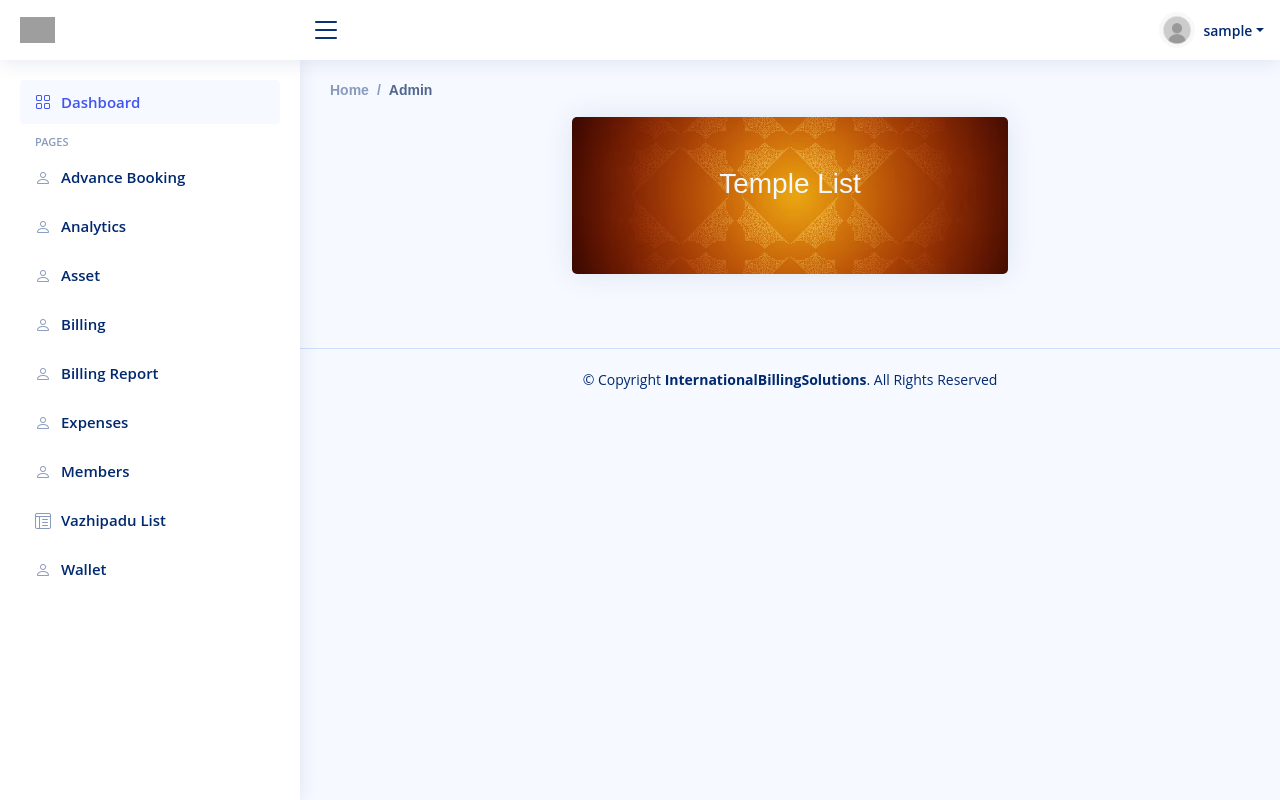
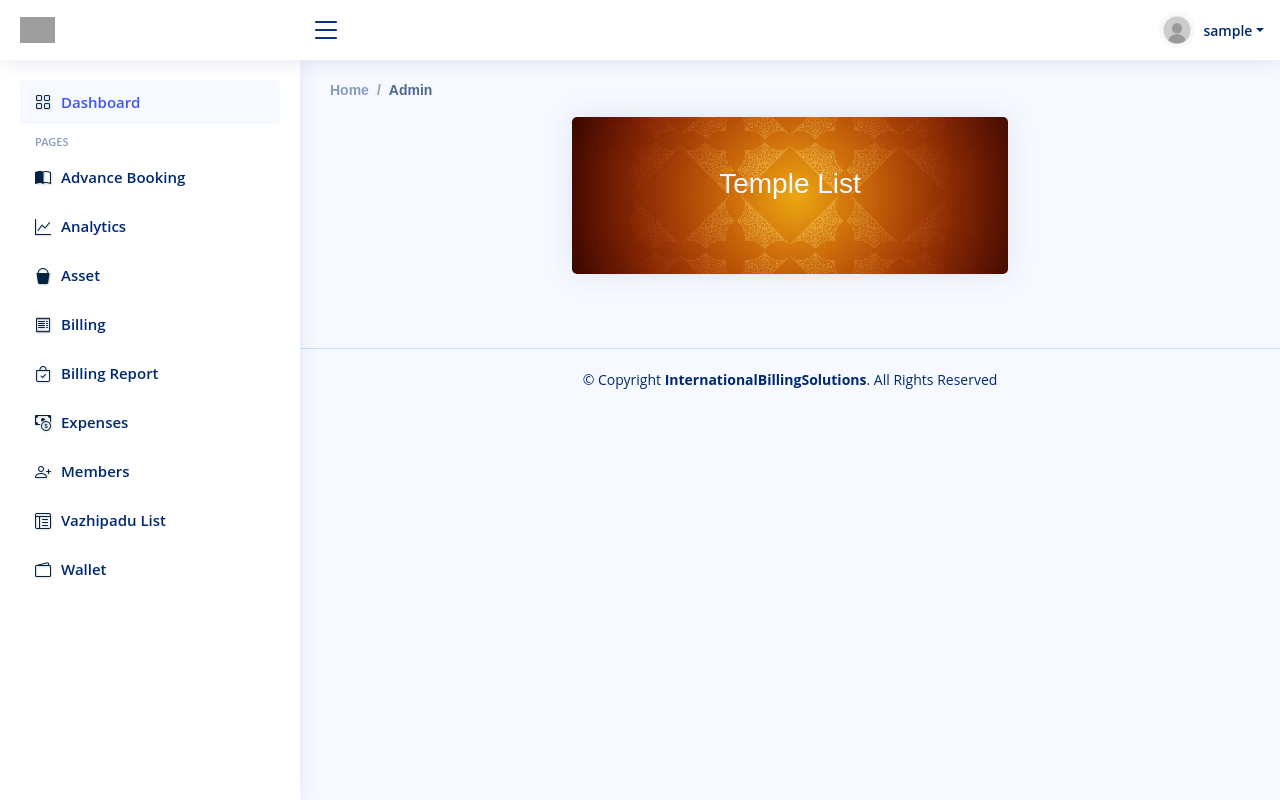
Before and after one commit to wazeem27/TempleKeeper, a Django app: page /setting/admin/ in a window 1280 px wide. Run offline with Django 5.2, Linux system fonts and the light colour scheme; the visitor is signed in with stand-in values (Sample User, id 1); some libraries are stand-ins or nearby versions; grey boxes are pictures that could not be loaded.

Commit message:
Address wallet review comments

```diff
--- a/temple_auth/templates/temple_auth/new_base.html
+++ b/temple_auth/templates/temple_auth/new_base.html
@@ -104,7 +104,7 @@
 
       <li class="nav-item">
         <a class="nav-link " href="{% url 'dashboard' %}">
-          <i class="bi bi-grid"></i>
+          <i class="bi bi-grid" style="color: #022242; text-shadow: 1px 1px 2px rgba(0, 0, 0, 0.2);"></i>
           <span>Dashboard</span>
         </a>
       </li><!-- End Dashboard Nav -->
@@ -112,55 +112,55 @@
       <li class="nav-heading">Pages</li>
       <li class="nav-item">
         <a class="nav-link collapsed" href="#">
-          <i class="bi bi-person"></i>
+          <i class="bi bi-book-half" style="color: #022242; text-shadow: 1px 1px 2px rgba(0, 0, 0, 0.2);"></i>
           <span>Advance Booking</span>
         </a>
       </li><!-- End Profile Page Nav -->
       <li class="nav-item">
         <a class="nav-link collapsed" href="#">
-          <i class="bi bi-person"></i>
+          <i class="bi bi-graph-up" style="color: #022242; text-shadow: 1px 1px 2px rgba(0, 0, 0, 0.2);"></i>
           <span>Analytics</span>
         </a>
       </li><!-- End Profile Page Nav -->
       <li class="nav-item">
         <a class="nav-link collapsed" href="#">
-          <i class="bi bi-person"></i>
+          <i class="bi bi-bucket-fill" style="color: #022242; text-shadow: 1px 1px 2px rgba(0, 0, 0, 0.2);"></i>
           <span>Asset</span>
         </a>
       </li><!-- End Profile Page Nav -->
       <li class="nav-item">
         <a class="nav-link collapsed" href="{% url 'add-bill' %}">
-          <i class="bi bi-person"></i>
+          <i class="bi bi-receipt" style="color: #022242; text-shadow: 1px 1px 2px rgba(0, 0, 0, 0.2);"></i>
           <span>Billing</span>
         </a>
       </li><!-- End Profile Page Nav -->
       <li class="nav-item">
         <a class="nav-link collapsed" href="{% url 'bill-list' %}">
-          <i class="bi bi-person"></i>
+          <i class="bi bi-bag-check" style="color: #022242; text-shadow: 1px 1px 2px rgba(0, 0, 0, 0.2);"></i>
           <span>Billing Report</span>
         </a>
       </li><!-- End Profile Page Nav -->
       <li class="nav-item">
         <a class="nav-link collapsed" href="{% url 'expense-calendar' %}">
-          <i class="bi bi-person"></i>
+          <i class="bi bi-cash-coin" style="color: #022242; text-shadow: 1px 1px 2px rgba(0, 0, 0, 0.2);"></i>
           <span>Expenses</span>
         </a>
       </li><!-- End Profile Page Nav -->
       <li class="nav-item">
         <a class="nav-link collapsed" href="#">
-          <i class="bi bi-person"></i>
+          <i class="bi bi-person-plus" style="color: #022242; text-shadow: 1px 1px 2px rgba(0, 0, 0, 0.2);"></i>
           <span>Members</span>
         </a>
       </li><!-- End Profile Page Nav -->
       <li class="nav-item">
         <a class="nav-link collapsed" href="{% url 'offerings-list' %}">
-          <i class="bi bi-layout-text-window-reverse"></i>
+          <i class="bi bi-layout-text-window-reverse" style="color: #022242; text-shadow: 1px 1px 2px rgba(0, 0, 0, 0.2);"></i>
           <span>Vazhipadu List</span>
         </a>
       </li><!-- End Profile Page Nav -->
       <li class="nav-item">
         <a class="nav-link collapsed" href="{% url 'wallet-info' %}">
-          <i class="bi bi-person"></i>
+          <i class="bi bi-wallet2" style="color: #022242; text-shadow: 1px 1px 2px rgba(0, 0, 0, 0.2);"></i>
           <span>Wallet</span>
         </a>
       </li><!-- End Profile Page Nav -->
```
Also changed, not shown: billing_manager/templates/billing_manager/overall_wallet.html (+19 -24 lines).
